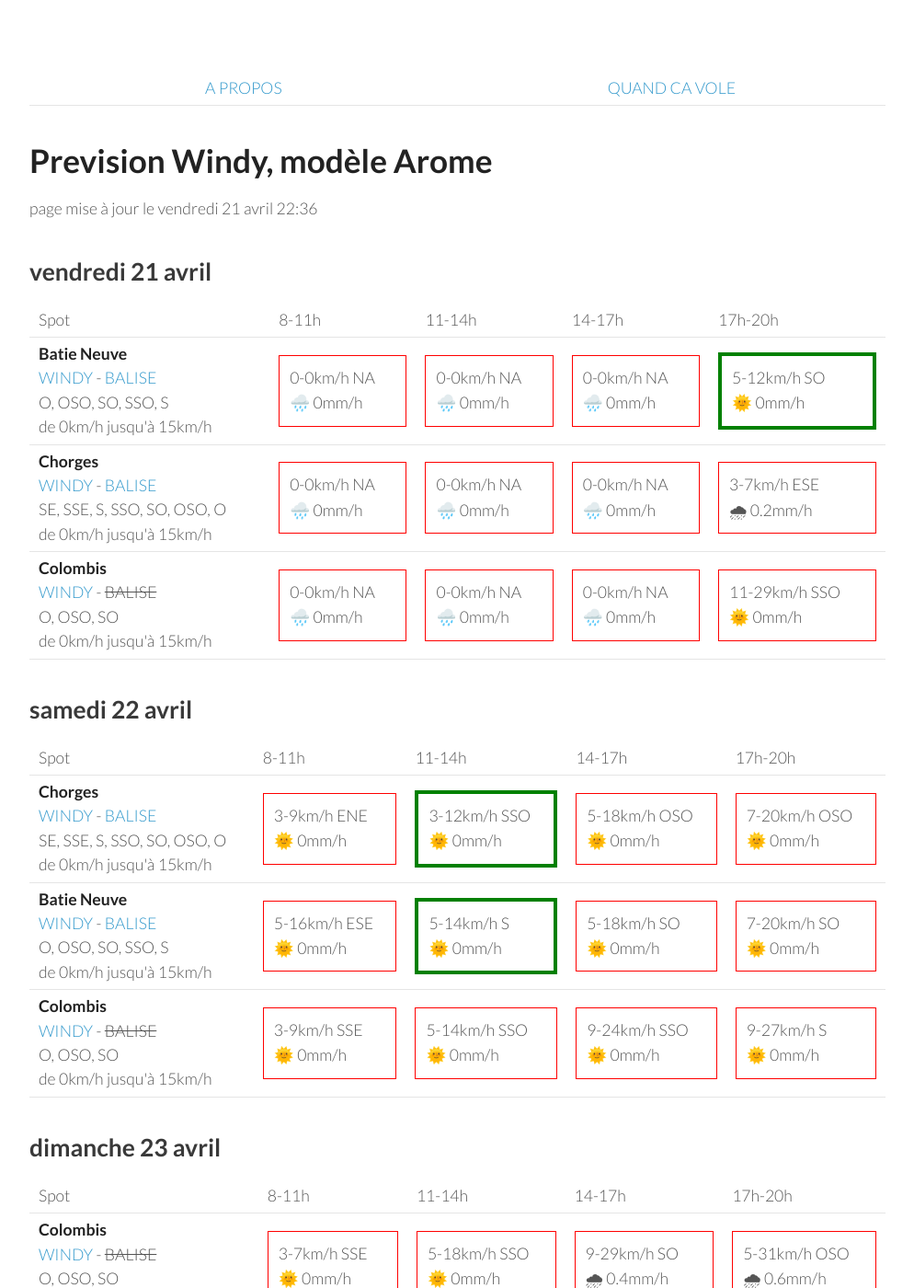
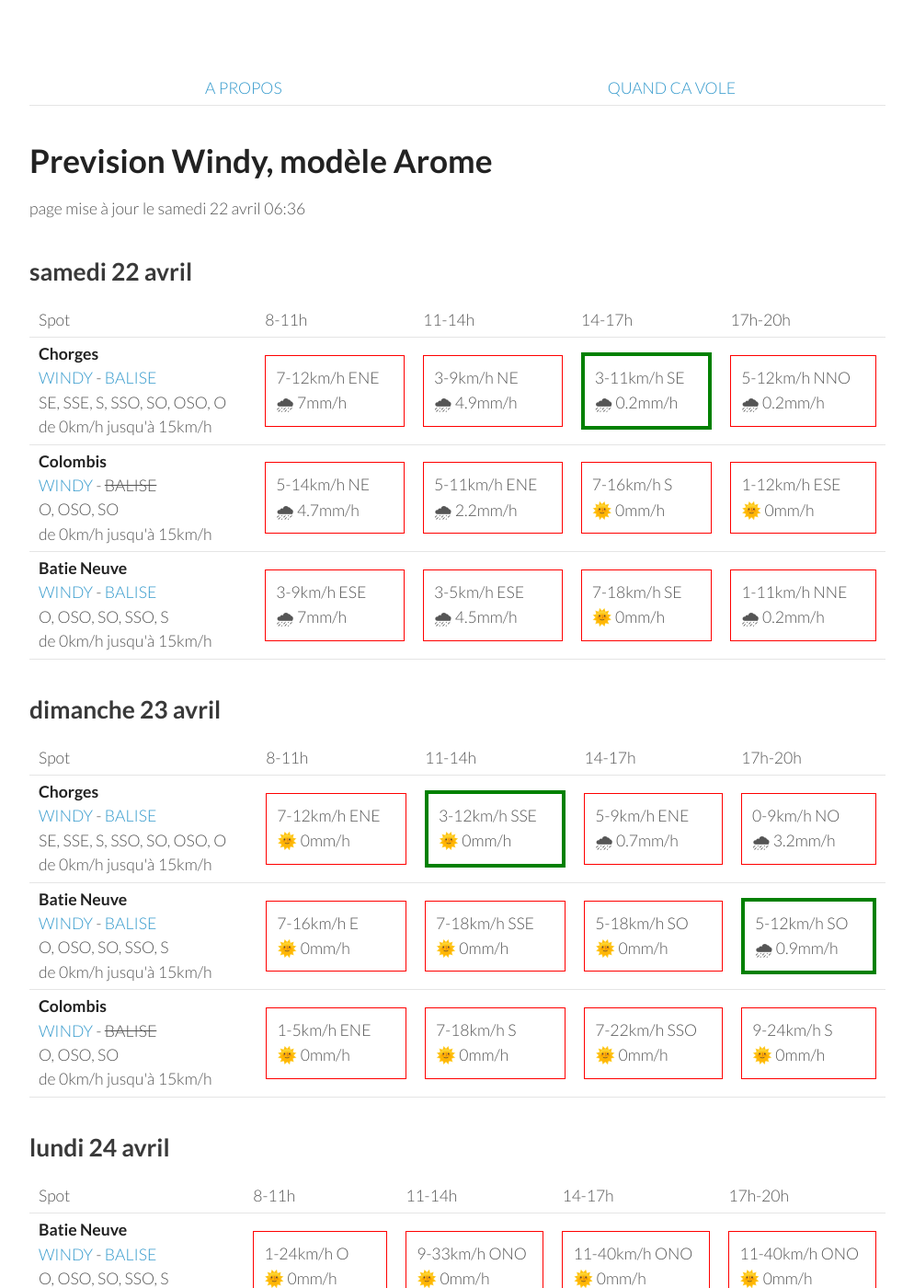
Before and after one commit to parapente-dans-le-nord/parapente-dans-le-nord.github.io, a Jekyll site: the page built from saint_andre.markdown, in a window 1280 px wide and 1400 px high. Shown: the whole window at 92% size, without its empty margins (26-1020 px from the left). Built offline with Jekyll 4.4.1, drawn with Linux system fonts in a browser that asks for light colours; some of the changed text lies outside the part shown.

Commit message:
update index.markdown

```diff
--- a/saint_andre.markdown
+++ b/saint_andre.markdown
@@ -7,51 +7,8 @@ title:  "Tous les spots"
 {: .links}
 
 # Prevision Windy, modèle Arome
-page mise à jour le vendredi 21 avril 22:36
+page mise à jour le samedi 22 avril 06:36
 
-## vendredi 21 avril
-
-{::nomarkdown}
-<table>
-  <tbody>
-    <tr>
-      <td>Spot</td>
-      <td>8-11h</td>
-      <td>11-14h</td>
-      <td>14-17h</td>
-      <td>17h-20h</td>
-    </tr>
-<tr>
-        <td><strong>Batie Neuve</strong><br><a href="https://windy.com/44.584/6.236?44.559,6.262,10,m:eTtagly">WINDY</a> - <span class=""><a href="https://www.openwindmap.org/PP554">BALISE</a> </span><br> <span class="vent-favorable">O, OSO, SO, SSO, S</span><br><span class="force-vent">de 0km/h jusqu'à 15km/h</span> </td>
-
-            <td><div class="not-flyable"><p>0-0km/h NA</p><p>🌧️ 0mm/h</p></div></td>
-            <td><div class="not-flyable"><p>0-0km/h NA</p><p>🌧️ 0mm/h</p></div></td>
-            <td><div class="not-flyable"><p>0-0km/h NA</p><p>🌧️ 0mm/h</p></div></td>
-            <td><div class="flyable"><p>5-12km/h SO</p><p>🌞 0mm/h</p></div></td>
-
-    </tr>
-<tr>
-        <td><strong>Chorges</strong><br><a href="https://windy.com/44.578/6.280?44.559,6.262,10">WINDY</a> - <span class=""><a href="https://www.openwindmap.org/PP554">BALISE</a> </span><br> <span class="vent-favorable">SE, SSE, S, SSO, SO, OSO, O</span><br><span class="force-vent">de 0km/h jusqu'à 15km/h</span> </td>
-
-            <td><div class="not-flyable"><p>0-0km/h NA</p><p>🌧️ 0mm/h</p></div></td>
-            <td><div class="not-flyable"><p>0-0km/h NA</p><p>🌧️ 0mm/h</p></div></td>
-            <td><div class="not-flyable"><p>0-0km/h NA</p><p>🌧️ 0mm/h</p></div></td>
-            <td><div class="not-flyable"><p>3-7km/h ESE</p><p>🌧 0.2mm/h</p></div></td>
-
-    </tr>
-<tr>
-        <td><strong>Colombis</strong><br><a href="https://windy.com/44.494/6.216?44.559,6.262,10">WINDY</a> - <span class="no-balise"> BALISE </span><br> <span class="vent-favorable">O, OSO, SO</span><br><span class="force-vent">de 0km/h jusqu'à 15km/h</span> </td>
-
-            <td><div class="not-flyable"><p>0-0km/h NA</p><p>🌧️ 0mm/h</p></div></td>
-            <td><div class="not-flyable"><p>0-0km/h NA</p><p>🌧️ 0mm/h</p></div></td>
-            <td><div class="not-flyable"><p>0-0km/h NA</p><p>🌧️ 0mm/h</p></div></td>
-            <td><div class="not-flyable"><p>11-29km/h SSO</p><p>🌞 0mm/h</p></div></td>
-
-    </tr>
-
-</tbody>
-</table>
-{:/}
 ## samedi 22 avril
 
 {::nomarkdown}
@@ -67,30 +24,30 @@ page mise à jour le vendredi 21 avril 22:36
 <tr>
         <td><strong>Chorges</strong><br><a href="https://windy.com/44.578/6.280?44.559,6.262,10">WINDY</a> - <span class=""><a href="https://www.openwindmap.org/PP554">BALISE</a> </span><br> <span class="vent-favorable">SE, SSE, S, SSO, SO, OSO, O</span><br><span class="force-vent">de 0km/h jusqu'à 15km/h</span> </td>
 
-            <td><div class="not-flyable"><p>3-9km/h ENE</p><p>🌞 0mm/h</p></div></td>
-            <td><div class="flyable"><p>3-12km/h SSO</p><p>🌞 0mm/h</p></div></td>
-            <td><div class="not-flyable"><p>5-18km/h OSO</p><p>🌞 0mm/h</p></div></td>
-            <td><div class="not-flyable"><p>7-20km/h OSO</p><p>🌞 0mm/h</p></div></td>
+            <td><div class="not-flyable"><p>7-12km/h ENE</p><p>🌧 7mm/h</p></div></td>
+            <td><div class="not-flyable"><p>3-9km/h NE</p><p>🌧 4.9mm/h</p></div></td>
+            <td><div class="flyable"><p>3-11km/h SE</p><p>🌧 0.2mm/h</p></div></td>
+            <td><div class="not-flyable"><p>5-12km/h NNO</p><p>🌧 0.2mm/h</p></div></td>
+
+
+    </tr>
+<tr>
+        <td><strong>Colombis</strong><br><a href="https://windy.com/44.494/6.216?44.559,6.262,10">WINDY</a> - <span class="no-balise"> BALISE </span><br> <span class="vent-favorable">O, OSO, SO</span><br><span class="force-vent">de 0km/h jusqu'à 15km/h</span> </td>
+
+            <td><div class="not-flyable"><p>5-14km/h NE</p><p>🌧 4.7mm/h</p></div></td>
+            <td><div class="not-flyable"><p>5-11km/h ENE</p><p>🌧 2.2mm/h</p></div></td>
+            <td><div class="not-flyable"><p>7-16km/h S</p><p>🌞 0mm/h</p></div></td>
+            <td><div class="not-flyable"><p>1-12km/h ESE</p><p>🌞 0mm/h</p></div></td>
 
 
     </tr>
 <tr>
         <td><strong>Batie Neuve</strong><br><a href="https://windy.com/44.584/6.236?44.559,6.262,10,m:eTtagly">WINDY</a> - <span class=""><a href="https://www.openwindmap.org/PP554">BALISE</a> </span><br> <span class="vent-favorable">O, OSO, SO, SSO, S</span><br><span class="force-vent">de 0km/h jusqu'à 15km/h</span> </td>
 
-            <td><div class="not-flyable"><p>5-16km/h ESE</p><p>🌞 0mm/h</p></div></td>
-            <td><div class="flyable"><p>5-14km/h S</p><p>🌞 0mm/h</p></div></td>
-            <td><div class="not-flyable"><p>5-18km/h SO</p><p>🌞 0mm/h</p></div></td>
-            <td><div class="not-flyable"><p>7-20km/h SO</p><p>🌞 0mm/h</p></div></td>
-
-
-    </tr>
-<tr>
-        <td><strong>Colombis</strong><br><a href="https://windy.com/44.494/6.216?44.559,6.262,10">WINDY</a> - <span class="no-balise"> BALISE </span><br> <span class="vent-favorable">O, OSO, SO</span><br><span class="force-vent">de 0km/h jusqu'à 15km/h</span> </td>
-
-            <td><div class="not-flyable"><p>3-9km/h SSE</p><p>🌞 0mm/h</p></div></td>
-            <td><div class="not-flyable"><p>5-14km/h SSO</p><p>🌞 0mm/h</p></div></td>
-            <td><div class="not-flyable"><p>9-24km/h SSO</p><p>🌞 0mm/h</p></div></td>
-            <td><div class="not-flyable"><p>9-27km/h S</p><p>🌞 0mm/h</p></div></td>
+            <td><div class="not-flyable"><p>3-9km/h ESE</p><p>🌧 7mm/h</p></div></td>
+            <td><div class="not-flyable"><p>3-5km/h ESE</p><p>🌧 4.5mm/h</p></div></td>
+            <td><div class="not-flyable"><p>7-18km/h SE</p><p>🌞 0mm/h</p></div></td>
+            <td><div class="not-flyable"><p>1-11km/h NNE</p><p>🌧 0.2mm/h</p></div></td>
 
 
     </tr>
@@ -111,32 +68,32 @@ page mise à jour le vendredi 21 avril 22:36
       <td>17h-20h</td>
     </tr>
 <tr>
-        <td><strong>Colombis</strong><br><a href="https://windy.com/44.494/6.216?44.559,6.262,10">WINDY</a> - <span class="no-balise"> BALISE </span><br> <span class="vent-favorable">O, OSO, SO</span><br><span class="force-vent">de 0km/h jusqu'à 15km/h</span> </td>
+        <td><strong>Chorges</strong><br><a href="https://windy.com/44.578/6.280?44.559,6.262,10">WINDY</a> - <span class=""><a href="https://www.openwindmap.org/PP554">BALISE</a> </span><br> <span class="vent-favorable">SE, SSE, S, SSO, SO, OSO, O</span><br><span class="force-vent">de 0km/h jusqu'à 15km/h</span> </td>
 
-            <td><div class="not-flyable"><p>3-7km/h SSE</p><p>🌞 0mm/h</p></div></td>
-            <td><div class="not-flyable"><p>5-18km/h SSO</p><p>🌞 0mm/h</p></div></td>
-            <td><div class="not-flyable"><p>9-29km/h SO</p><p>🌧 0.4mm/h</p></div></td>
-            <td><div class="not-flyable"><p>5-31km/h OSO</p><p>🌧 0.6mm/h</p></div></td>
+            <td><div class="not-flyable"><p>7-12km/h ENE</p><p>🌞 0mm/h</p></div></td>
+            <td><div class="flyable"><p>3-12km/h SSE</p><p>🌞 0mm/h</p></div></td>
+            <td><div class="not-flyable"><p>5-9km/h ENE</p><p>🌧 0.7mm/h</p></div></td>
+            <td><div class="not-flyable"><p>0-9km/h NO</p><p>🌧 3.2mm/h</p></div></td>
 
 
     </tr>
 <tr>
         <td><strong>Batie Neuve</strong><br><a href="https://windy.com/44.584/6.236?44.559,6.262,10,m:eTtagly">WINDY</a> - <span class=""><a href="https://www.openwindmap.org/PP554">BALISE</a> </span><br> <span class="vent-favorable">O, OSO, SO, SSO, S</span><br><span class="force-vent">de 0km/h jusqu'à 15km/h</span> </td>
 
-            <td><div class="not-flyable"><p>5-11km/h E</p><p>🌞 0mm/h</p></div></td>
-            <td><div class="not-flyable"><p>5-24km/h S</p><p>🌞 0mm/h</p></div></td>
-            <td><div class="not-flyable"><p>7-33km/h SSO</p><p>🌧 0.4mm/h</p></div></td>
-            <td><div class="not-flyable"><p>3-38km/h SO</p><p>🌧 1.2mm/h</p></div></td>
+            <td><div class="not-flyable"><p>7-16km/h E</p><p>🌞 0mm/h</p></div></td>
+            <td><div class="not-flyable"><p>7-18km/h SSE</p><p>🌞 0mm/h</p></div></td>
+            <td><div class="not-flyable"><p>5-18km/h SO</p><p>🌞 0mm/h</p></div></td>
+            <td><div class="flyable"><p>5-12km/h SO</p><p>🌧 0.9mm/h</p></div></td>
 
 
     </tr>
 <tr>
-        <td><strong>Chorges</strong><br><a href="https://windy.com/44.578/6.280?44.559,6.262,10">WINDY</a> - <span class=""><a href="https://www.openwindmap.org/PP554">BALISE</a> </span><br> <span class="vent-favorable">SE, SSE, S, SSO, SO, OSO, O</span><br><span class="force-vent">de 0km/h jusqu'à 15km/h</span> </td>
+        <td><strong>Colombis</strong><br><a href="https://windy.com/44.494/6.216?44.559,6.262,10">WINDY</a> - <span class="no-balise"> BALISE </span><br> <span class="vent-favorable">O, OSO, SO</span><br><span class="force-vent">de 0km/h jusqu'à 15km/h</span> </td>
 
-            <td><div class="not-flyable"><p>3-7km/h ENE</p><p>🌧 0.4mm/h</p></div></td>
-            <td><div class="not-flyable"><p>5-24km/h SSO</p><p>🌞 0mm/h</p></div></td>
-            <td><div class="not-flyable"><p>7-33km/h SO</p><p>🌧 0.6mm/h</p></div></td>
-            <td><div class="not-flyable"><p>3-40km/h OSO</p><p>🌧 1.1mm/h</p></div></td>
+            <td><div class="not-flyable"><p>1-5km/h ENE</p><p>🌞 0mm/h</p></div></td>
+            <td><div class="not-flyable"><p>7-18km/h S</p><p>🌞 0mm/h</p></div></td>
+            <td><div class="not-flyable"><p>7-22km/h SSO</p><p>🌞 0mm/h</p></div></td>
+            <td><div class="not-flyable"><p>9-24km/h S</p><p>🌞 0mm/h</p></div></td>
 
 
     </tr>
@@ -159,10 +116,10 @@ page mise à jour le vendredi 21 avril 22:36
 <tr>
         <td><strong>Batie Neuve</strong><br><a href="https://windy.com/44.584/6.236?44.559,6.262,10,m:eTtagly">WINDY</a> - <span class=""><a href="https://www.openwindmap.org/PP554">BALISE</a> </span><br> <span class="vent-favorable">O, OSO, SO, SSO, S</span><br><span class="force-vent">de 0km/h jusqu'à 15km/h</span> </td>
 
-            <td><div class="not-flyable"><p>3-24km/h O</p><p>🌞 0mm/h</p></div></td>
+            <td><div class="not-flyable"><p>1-24km/h O</p><p>🌞 0mm/h</p></div></td>
             <td><div class="not-flyable"><p>9-33km/h ONO</p><p>🌞 0mm/h</p></div></td>
-            <td><div class="not-flyable"><p>11-38km/h ONO</p><p>🌞 0mm/h</p></div></td>
-            <td><div class="not-flyable"><p>11-40km/h NO</p><p>🌞 0mm/h</p></div></td>
+            <td><div class="not-flyable"><p>11-40km/h ONO</p><p>🌞 0mm/h</p></div></td>
+            <td><div class="not-flyable"><p>11-40km/h ONO</p><p>🌞 0mm/h</p></div></td>
 
 
     </tr>
@@ -171,17 +128,17 @@ page mise à jour le vendredi 21 avril 22:36
 
             <td><div class="not-flyable"><p>5-18km/h OSO</p><p>🌞 0mm/h</p></div></td>
             <td><div class="not-flyable"><p>9-29km/h ONO</p><p>🌞 0mm/h</p></div></td>
-            <td><div class="not-flyable"><p>11-35km/h NO</p><p>🌞 0mm/h</p></div></td>
-            <td><div class="not-flyable"><p>12-38km/h NO</p><p>🌞 0mm/h</p></div></td>
+            <td><div class="not-flyable"><p>11-37km/h ONO</p><p>🌞 0mm/h</p></div></td>
+            <td><div class="not-flyable"><p>12-37km/h NO</p><p>🌞 0mm/h</p></div></td>
 
 
     </tr>
 <tr>
         <td><strong>Chorges</strong><br><a href="https://windy.com/44.578/6.280?44.559,6.262,10">WINDY</a> - <span class=""><a href="https://www.openwindmap.org/PP554">BALISE</a> </span><br> <span class="vent-favorable">SE, SSE, S, SSO, SO, OSO, O</span><br><span class="force-vent">de 0km/h jusqu'à 15km/h</span> </td>
 
-            <td><div class="not-flyable"><p>3-24km/h O</p><p>🌞 0mm/h</p></div></td>
+            <td><div class="not-flyable"><p>1-24km/h O</p><p>🌞 0mm/h</p></div></td>
             <td><div class="not-flyable"><p>7-33km/h O</p><p>🌞 0mm/h</p></div></td>
-            <td><div class="not-flyable"><p>11-38km/h ONO</p><p>🌞 0mm/h</p></div></td>
+            <td><div class="not-flyable"><p>11-40km/h ONO</p><p>🌞 0mm/h</p></div></td>
             <td><div class="not-flyable"><p>11-42km/h ONO</p><p>🌞 0mm/h</p></div></td>
 
 
@@ -205,8 +162,8 @@ page mise à jour le vendredi 21 avril 22:36
 <tr>
         <td><strong>Colombis</strong><br><a href="https://windy.com/44.494/6.216?44.559,6.262,10">WINDY</a> - <span class="no-balise"> BALISE </span><br> <span class="vent-favorable">O, OSO, SO</span><br><span class="force-vent">de 0km/h jusqu'à 15km/h</span> </td>
 
-            <td><div class="not-flyable"><p>3-14km/h SE</p><p>🌞 0mm/h</p></div></td>
-            <td><div class="not-flyable"><p>12-38km/h ONO</p><p>🌞 0mm/h</p></div></td>
+            <td><div class="not-flyable"><p>1-16km/h S</p><p>🌞 0mm/h</p></div></td>
+            <td><div class="not-flyable"><p>12-40km/h ONO</p><p>🌞 0mm/h</p></div></td>
             <td><div class="not-flyable"><p>16-48km/h NO</p><p>🌞 0mm/h</p></div></td>
             <td><div class="not-flyable"><p>16-50km/h NO</p><p>🌞 0mm/h</p></div></td>
 
@@ -215,8 +172,8 @@ page mise à jour le vendredi 21 avril 22:36
 <tr>
         <td><strong>Batie Neuve</strong><br><a href="https://windy.com/44.584/6.236?44.559,6.262,10,m:eTtagly">WINDY</a> - <span class=""><a href="https://www.openwindmap.org/PP554">BALISE</a> </span><br> <span class="vent-favorable">O, OSO, SO, SSO, S</span><br><span class="force-vent">de 0km/h jusqu'à 15km/h</span> </td>
 
-            <td><div class="not-flyable"><p>1-20km/h NNE</p><p>🌞 0mm/h</p></div></td>
-            <td><div class="not-flyable"><p>11-42km/h NO</p><p>🌞 0mm/h</p></div></td>
+            <td><div class="not-flyable"><p>3-25km/h NNO</p><p>🌞 0mm/h</p></div></td>
+            <td><div class="not-flyable"><p>12-44km/h NO</p><p>🌞 0mm/h</p></div></td>
             <td><div class="not-flyable"><p>14-48km/h NO</p><p>🌞 0mm/h</p></div></td>
             <td><div class="not-flyable"><p>12-50km/h NNO</p><p>🌞 0mm/h</p></div></td>
 
@@ -225,8 +182,8 @@ page mise à jour le vendredi 21 avril 22:36
 <tr>
         <td><strong>Chorges</strong><br><a href="https://windy.com/44.578/6.280?44.559,6.262,10">WINDY</a> - <span class=""><a href="https://www.openwindmap.org/PP554">BALISE</a> </span><br> <span class="vent-favorable">SE, SSE, S, SSO, SO, OSO, O</span><br><span class="force-vent">de 0km/h jusqu'à 15km/h</span> </td>
 
-            <td><div class="not-flyable"><p>1-20km/h NE</p><p>🌞 0mm/h</p></div></td>
-            <td><div class="not-flyable"><p>11-42km/h ONO</p><p>🌞 0mm/h</p></div></td>
+            <td><div class="not-flyable"><p>1-25km/h N</p><p>🌞 0mm/h</p></div></td>
+            <td><div class="not-flyable"><p>11-44km/h ONO</p><p>🌞 0mm/h</p></div></td>
             <td><div class="not-flyable"><p>12-50km/h NO</p><p>🌞 0mm/h</p></div></td>
             <td><div class="not-flyable"><p>11-50km/h NO</p><p>🌞 0mm/h</p></div></td>
 
```
